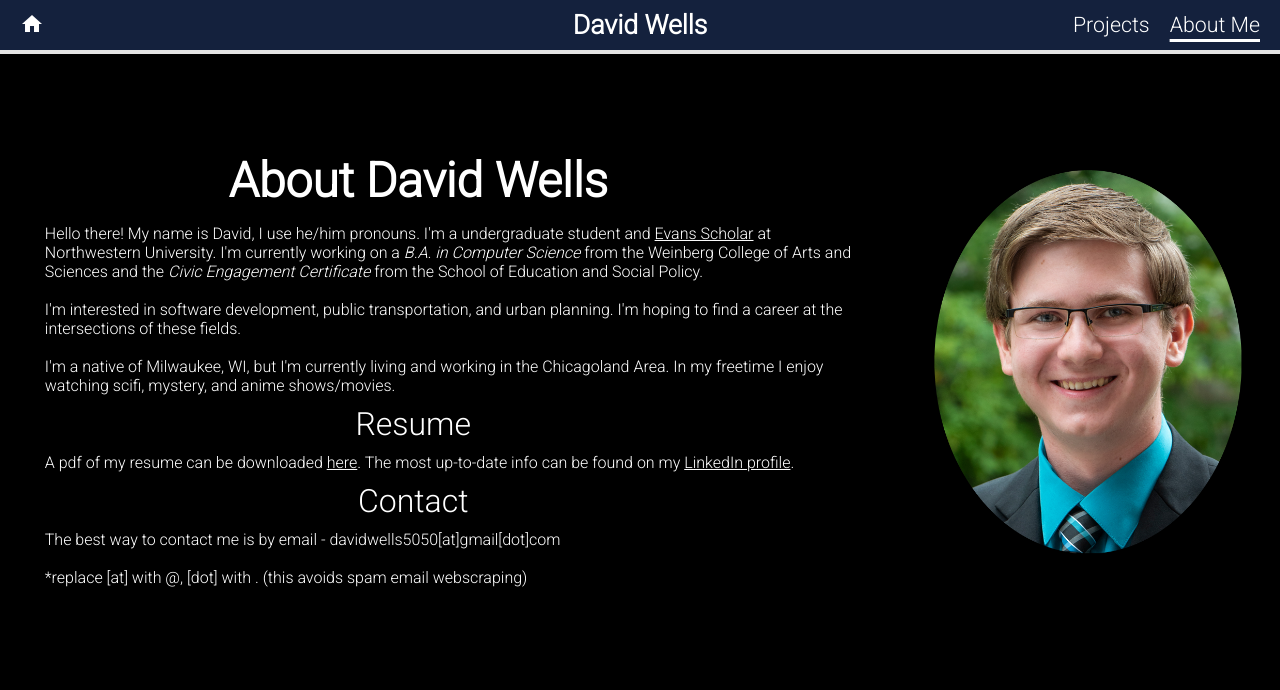
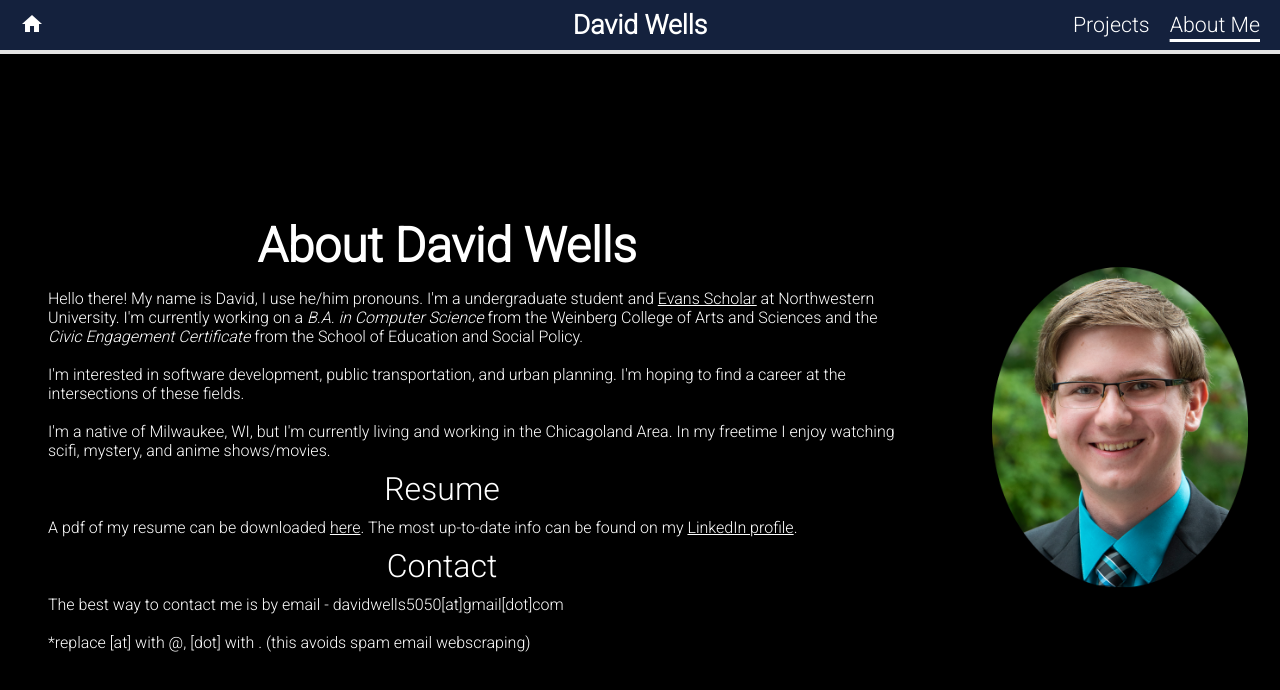
Before and after one commit to dwells2024/portfolio, a plain HTML site: page about.html in a window 1280 px wide. Drawn offline with Linux system fonts and the light colour scheme.

Commit message:
fixed about styling 11/30

```diff
--- a/styles.css
+++ b/styles.css
@@ -111,19 +111,25 @@ main {
 
 .about-page {
     width: 100%;
-    height: 75%;
-    transform: translateY(5%);
+    height: 100%;
+    display: flex;
+    flex-flow: row nowrap;
+    justify-content: space-evenly;
+    align-items: center;
 }
 
 .about-wrapper {
-    float: left;
+    flex: 3 3 75%;
+    height: max-content;
+    max-height: 90%;
+    /* float: left;
     width: 70%;
     position: relative;
     top: 50%;
-    transform: translateY(-50%);
+    transform: translateY(-50%); */
     margin: 0;
-    vertical-align: middle;
-    justify-content: center;
+    /* vertical-align: middle;
+    justify-content: center; */
     overflow-y: auto;
 }
 
@@ -151,10 +157,12 @@ main {
 }
 
 .profile-pic-wrapper {
-    width: auto;
+    flex: 1 1 25%;
+    height: 100%;
+    /* width: auto;
     margin: 0;
     margin-left: 70%;
-    height: 100%;
+    height: 100%; */
 }
 
 img.profile-pic {
```
